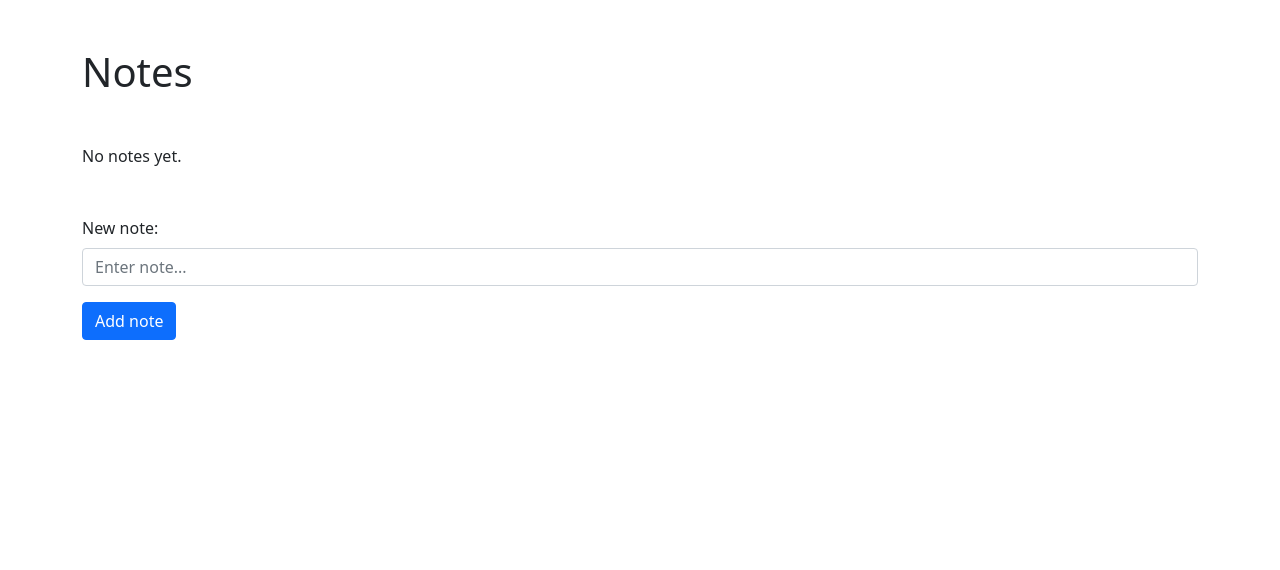
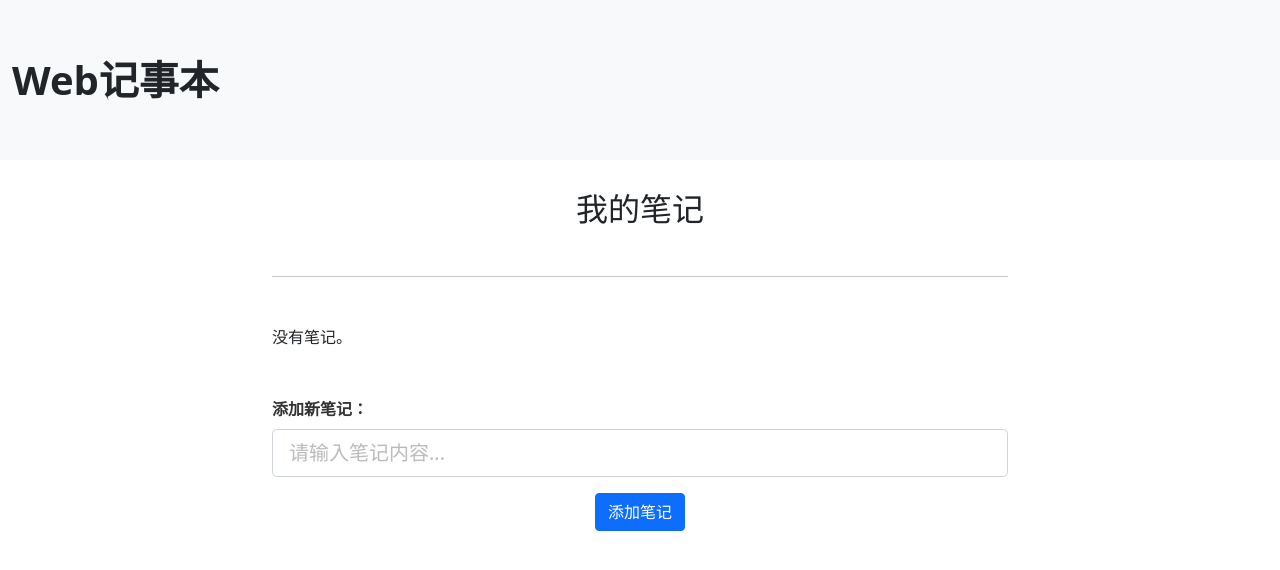
Before and after one commit to AkiTomoya10023/InnovationExp1, a Flask app: page / in a window 1280 px wide. Shown: the top 570 px of the page. Run offline with Flask 2, Linux system fonts and the light colour scheme; some libraries are stand-ins or nearby versions.

Commit message:
v1.1
Signed-off-by: LiuJC <1289095701@qq.com>

```diff
--- a/templates/index.html.jinja2
+++ b/templates/index.html.jinja2
@@ -1,13 +1,53 @@
+
 <!DOCTYPE html>
 <html>
 <head>
-	<title>Notes</title>
+    <title>Web记事本</title>
     <!-- 引入 Bootstrap 样式文件 -->
     <link rel="stylesheet" href="https://cdn.bootcdn.net/ajax/libs/twitter-bootstrap/5.0.2/css/bootstrap.min.css" integrity="sha384-MXeQqQ2+bsnWtLh2CKXXC6t+5txn/GmyrBpJnbzr+9t+k5f5/Ua0Jt+ZszwHi1h2" crossorigin="anonymous">
+    <style>
+        body {
+            background-color: #ffffff;
+        }
+        .container {
+            margin-top: 30px;
+        }
+        .form-control:focus {
+            border-color: #ffffff;
+            box-shadow: none;
+        }
+        .form-control::placeholder {
+            color: #bbbbbb;
+        }
+        .form-label {
+            font-weight: bold;
+            color: #333333;
+        }
+        .list-group-item {
+            background-color: #f9f9f9;
+            border-color: #f9f9f9;
+            color: #333333;
+            margin-bottom: 10px;
+        }
+        .list-group-item:last-child {
+            margin-bottom: 0;
+        }
+        hr {
+            border-color: #cccccc;
+        }
+    </style>
 </head>
 <body>
+    <nav class="navbar navbar-expand-lg navbar-light bg-light">
+        <div class="container-fluid">
+            <h1 class="my-5 text-center fw-bold">Web记事本</h1>
+        </div>
+    </nav>
     <div class="container">
-		<h1 class="my-5">Notes</h1>
+        <div class="row">
+            <div class="col-md-8 offset-md-2">
+                <h2 class="text-center mb-5">我的笔记</h2>
+                <hr>
                 {% if notes %}
                 <ul class="list-group">
                     {% for note in notes %}
@@ -15,15 +55,19 @@
                     {% endfor %}
                 </ul>
                 {% else %}
-		<p class="my-5">No notes yet.</p>
+                <p class="my-5">没有笔记。</p>
                 {% endif %}
                 <form method="post" class="mt-5">
                     <div class="mb-3">
-				<label for="note" class="form-label">New note:</label>
-				<input type="text" name="note" id="note" class="form-control" placeholder="Enter note...">
+                        <label for="note" class="form-label">添加新笔记：</label>
+                        <input type="text" name="note" id="note" class="form-control form-control-lg" placeholder="请输入笔记内容..." required>
                     </div>
-			<button type="submit" class="btn btn-primary">Add note</button>
+                    <div class="text-center">
+                        <button type="submit" class="btn btn-primary">添加笔记</button>
+                    </div>
                 </form>
+            </div>
+        </div>
     </div>
     <!-- 引入 Bootstrap JavaScript 文件 -->
     <script src="https://cdn.bootcdn.net/ajax/libs/twitter-bootstrap/5.0.2/js/bootstrap.bundle.min.js" integrity="sha384-Cz6gu72l6r50w44rW/jMfTnjnAZzWeH3TeyNI8W2JgKXYDyLs6LVe/G/KTEWdLy" crossorigin="anonymous"></script>
```
Lines whose indentation alone changed are shown as unchanged.
